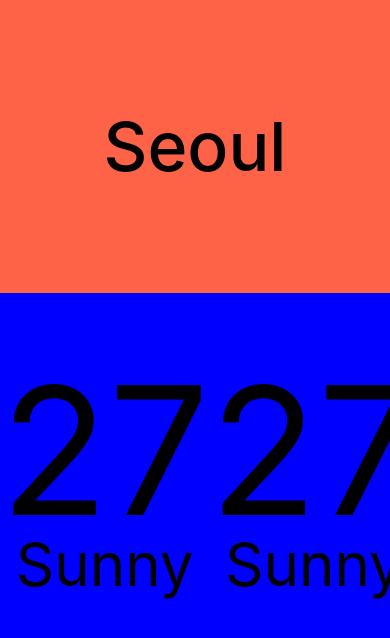
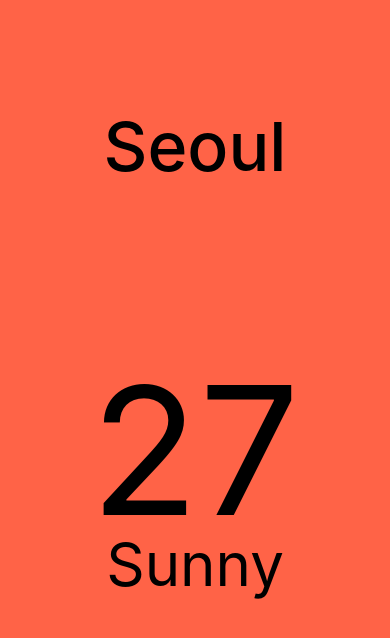
Before and after one commit to chihyeonwon/NomadWeather, a React Native app: screen / in a window 390 px wide. Shown: the top 638 px of the page. Built offline with nearby package versions, Linux system fonts and the light colour scheme.

Commit message:
Dimensions API를 사용하여 디바이스의 너비를 구해서 각 day에 적용

```diff
--- a/App.js
+++ b/App.js
@@ -1,6 +1,8 @@
 import { StatusBar } from 'expo-status-bar';
 import React from 'react';
-import { StyleSheet, Text, View, ScrollView } from 'react-native';
+import { StyleSheet, Text, View, ScrollView, Dimensions } from 'react-native';
+
+const {width: SCREEN_WIDTH} = Dimensions.get('window');
 
 export default function App() {
   return (
@@ -53,10 +55,12 @@ const styles = StyleSheet.create({
     fontWeight: "500",
   },
   weather:{
-    backgroundColor:'blue',
+
   },
   day: {
+    width: SCREEN_WIDTH,
     alignItems:'center',
+
   },
   temp: {
     marginTop: 50,
```
